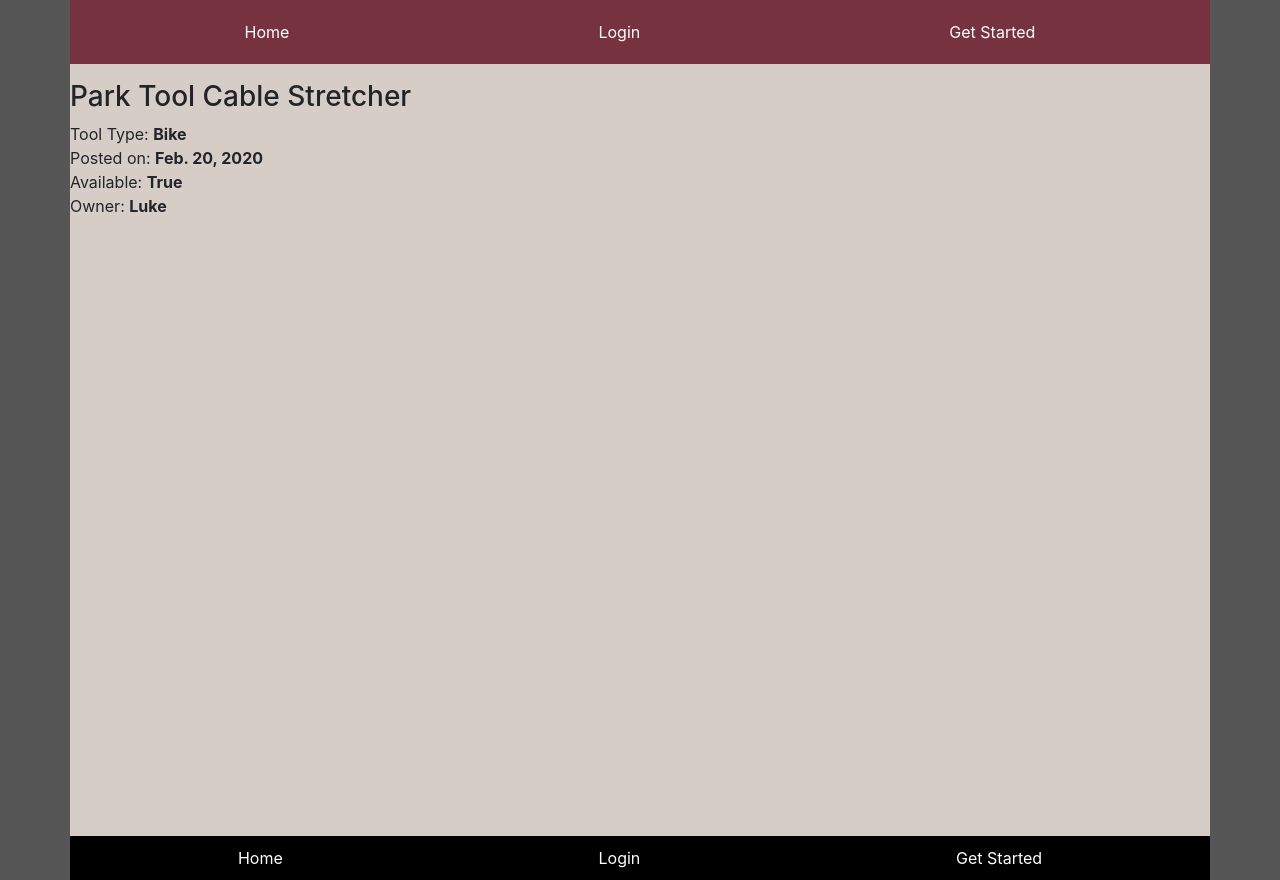
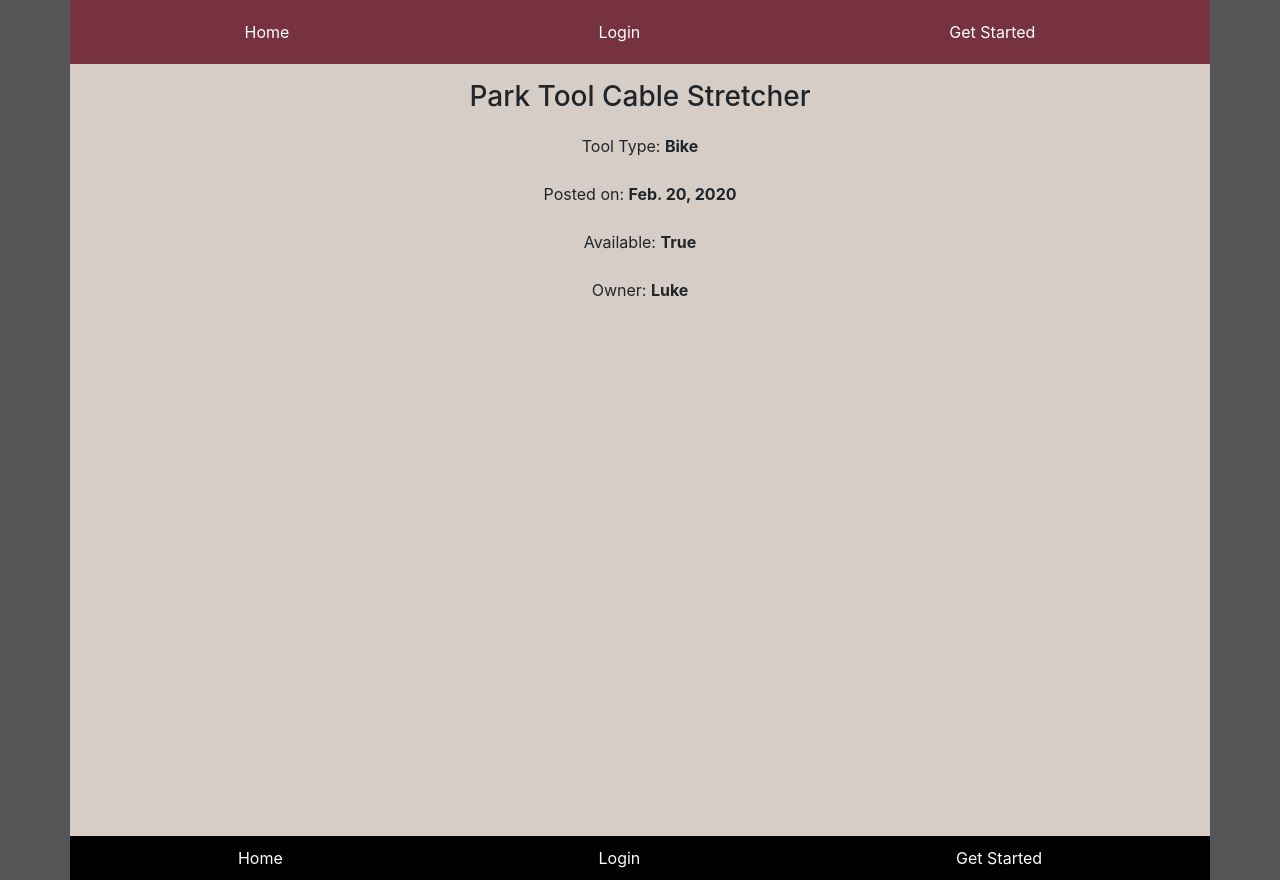
Before and after one commit to TheLukeRussell/7-4-hey-neighbor, a Django app: page /1/ in a window 1280 px wide. Run offline with Django 3.2, Linux system fonts and the light colour scheme; data comes from the database, SQL or seed files in the repository; some libraries are stand-ins or nearby versions.

Commit message:
styled some detail html

```diff
--- a/static/css/styles.css
+++ b/static/css/styles.css
@@ -82,6 +82,15 @@
     font-size:42px;
 }
 
+h3 {
+    text-align: center;
+}
+
+#detail-row {
+    text-align: center;
+    padding: 12px;
+}
+
 #signup {
     padding: 50px;
 }
--- a/tools/templates/tools/detail.html
+++ b/tools/templates/tools/detail.html
@@ -1,6 +1,8 @@
 {% extends 'base.html' %}
 {% block content %}
-<h3>{{ tool.tool }}</h3>
+<div class="row no-gutters">
+<h3 class="col">{{ tool.tool }}</h3>
+</div>
 <div id='detail-row' class="row no-gutters">
     <div id='detail-item' class="col">Tool Type: <strong>{{ tool.type }}</strong></div>
 </div>
```
